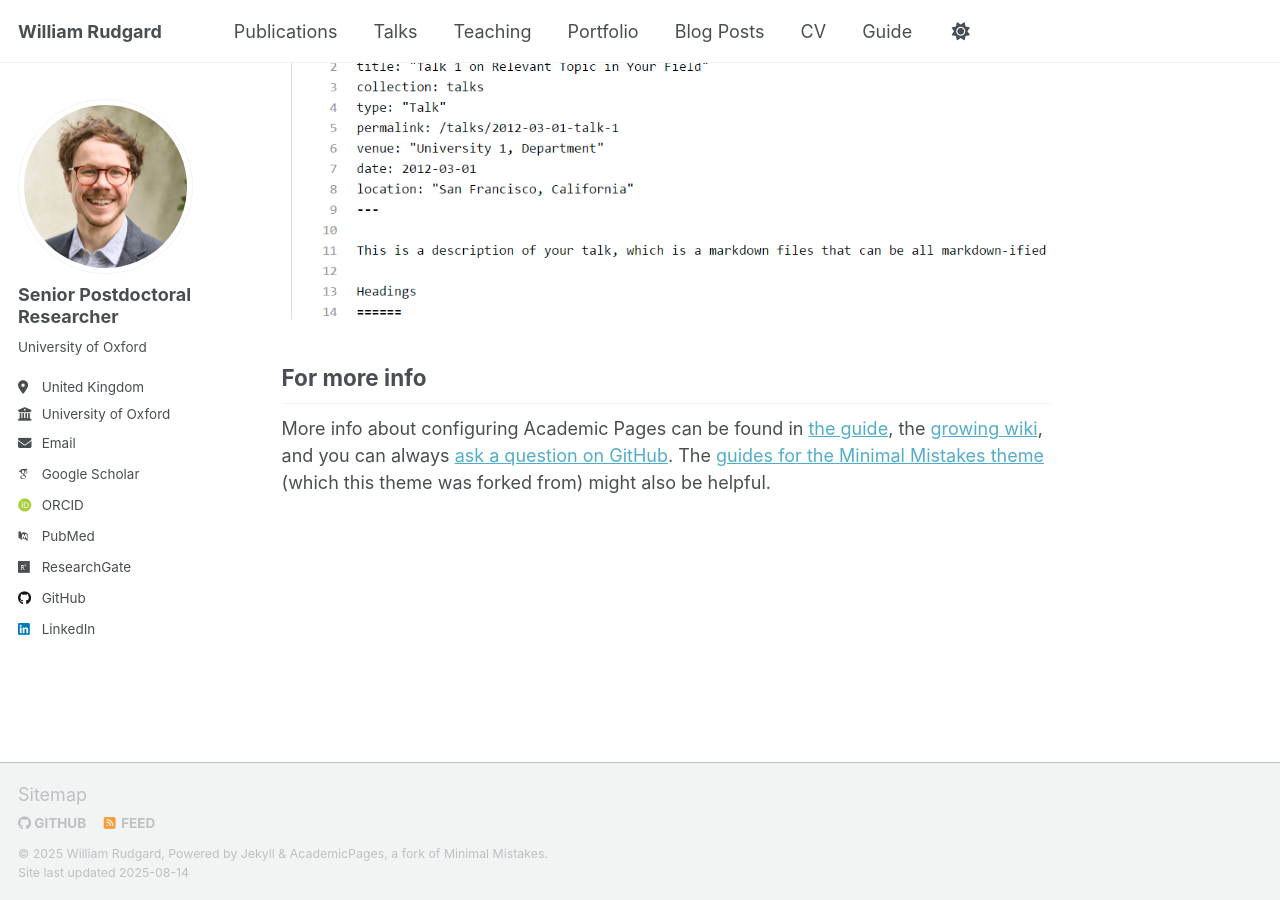
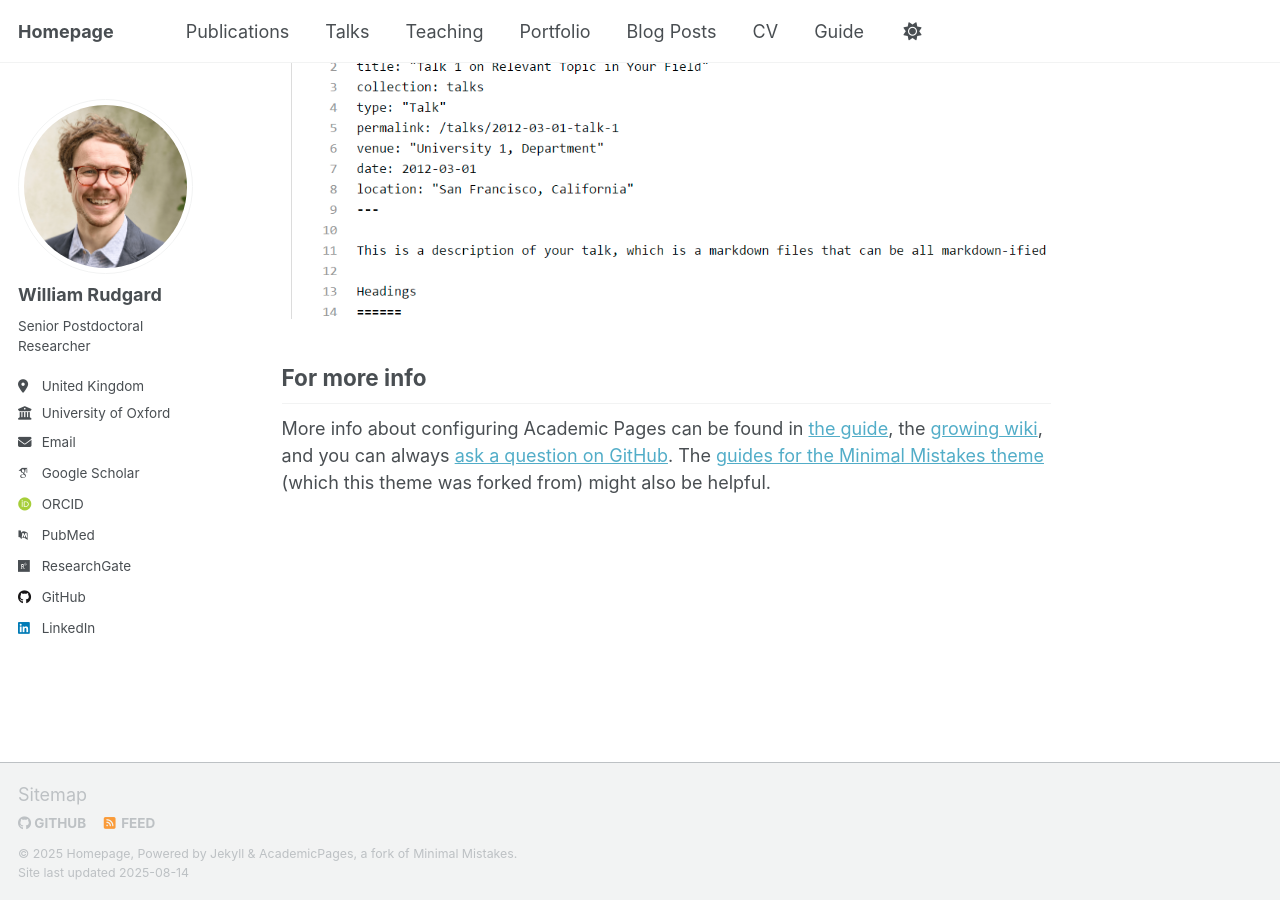
Before and after one commit to WilliamRudgard/williamrudgard.github.io, a Jekyll site: the page built from _pages/about.md, in a window 1280 px wide and 900 px high, scrolled down 2880 px. Built offline with Jekyll 4.4.1, drawn with Linux system fonts in a browser that asks for light colours; some web fonts are replaced; a script that is not in the unit is left out.

Commit message:
Update _config.yml

```diff
--- a/_config.yml
+++ b/_config.yml
@@ -9,7 +9,7 @@
 # Basic Site Settings
 locale                   : "en-UK"
 site_theme               : "default" # Currently available options are "default", "air"
-title                    : "William Rudgard"
+title                    : "Homepage"
 title_separator          : "-"
 name                     : # &name ""
 description              : &description "personal description"
@@ -23,9 +23,9 @@ repository               : "academicpages/academicpages.github.io"
 author:
   # Biographic information
   avatar           : "profile.png"
-  name             : "Senior Postdoctoral Researcher"
+  name             : "William Rudgard"
   pronouns         : # example: "she/her"
-  bio              : "University of Oxford"
+  bio              : "Senior Postdoctoral Researcher"
   location         : "United Kingdom"
   employer         : "University of Oxford"
   uri              : # URL
```
